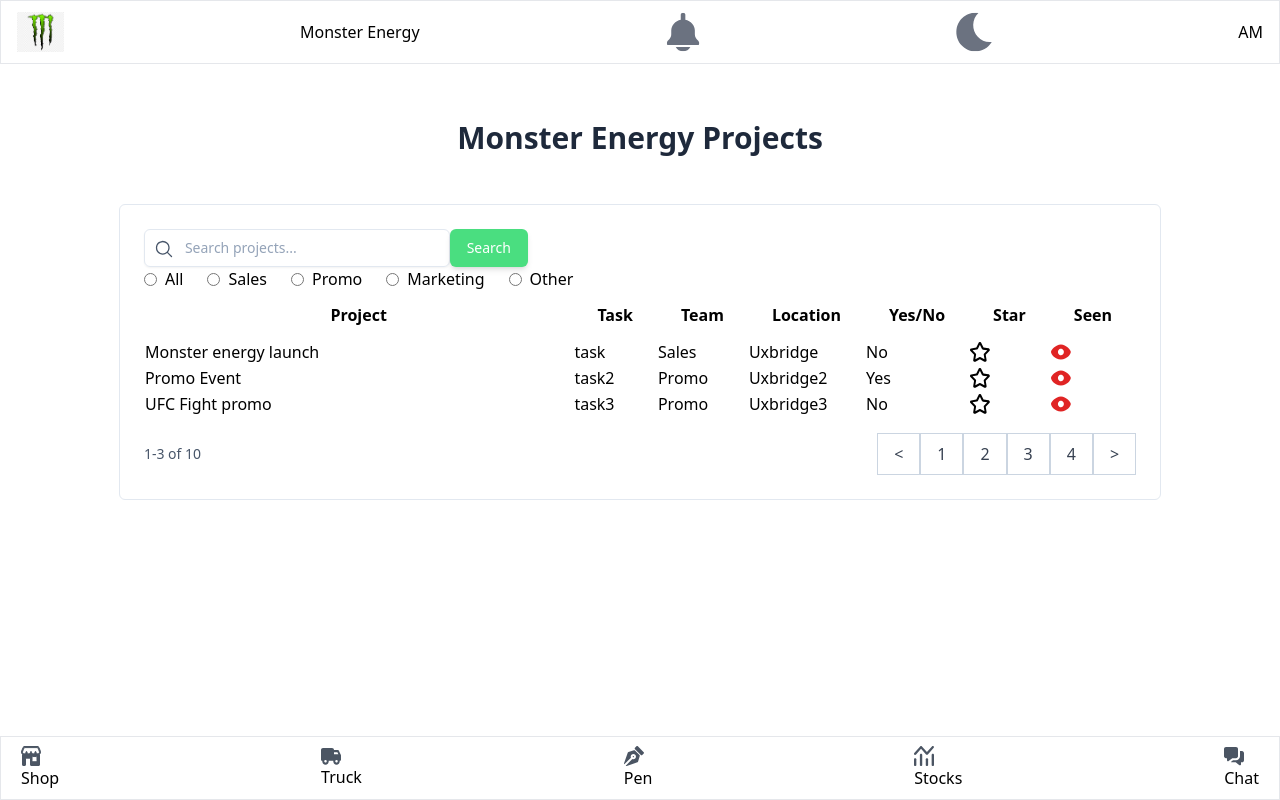
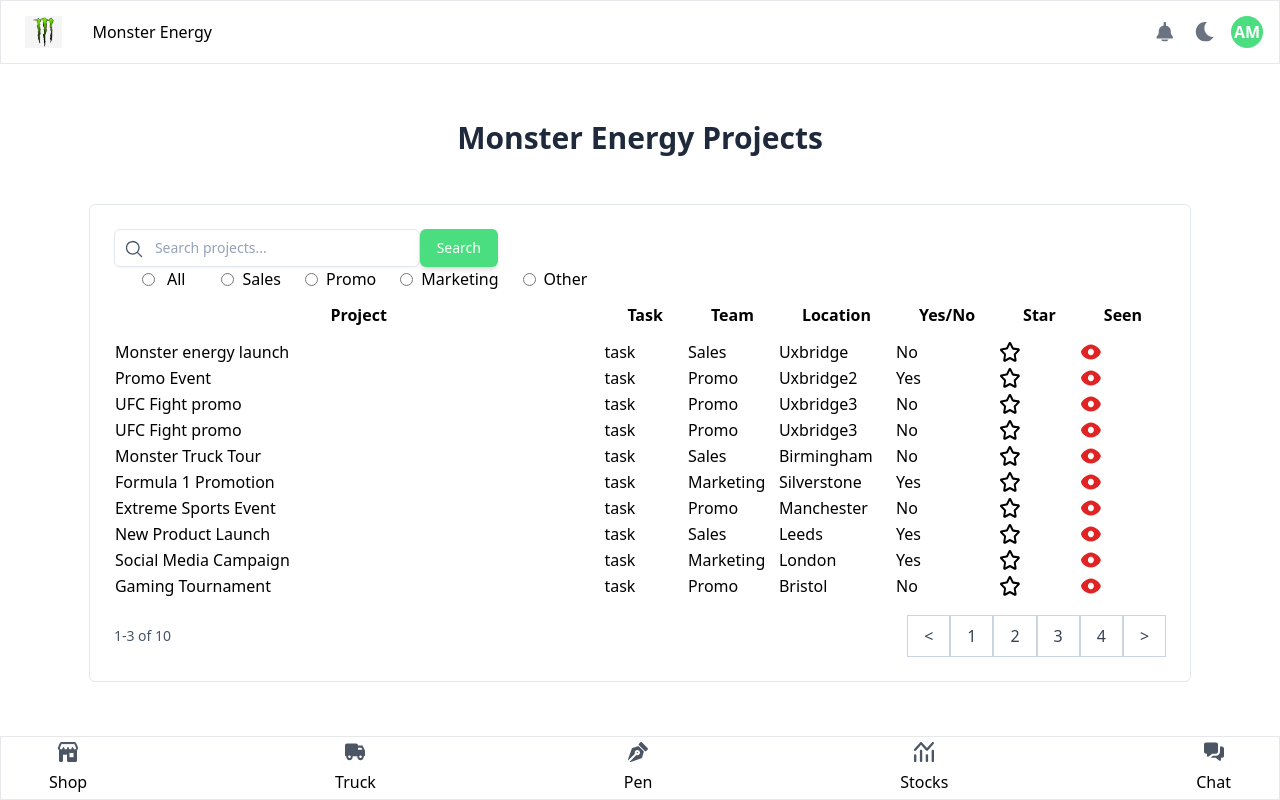
Before and after one commit to Abdu11ahi/monster-task, an Angular app: page / in a window 1280 px wide. Built offline with nearby package versions, Linux system fonts and the light colour scheme.

Commit message:
Header and footer styling + Dummy Data

```diff
--- a/src/app/dashboard/dashboard.component.html
+++ b/src/app/dashboard/dashboard.component.html
@@ -1,17 +1,21 @@
 <main class="flex flex-col h-screen">
   <!-- header -->
-  <header class="h-16 flex items-center justify-between px-4 bg-white border">
+  <header class="flex h-16 items-center justify-between border px-4 bg-white">
+    <div class="flex items-center">
       <div>
         <img
-        class="h-10 w-auto object-contain"
+          class="h-8 w-auto object-contain px-2"
           src="assets/monsterlogo.png"
           alt="monster logo"
         />
       </div>
-    <div>Monster Energy</div>
+      <div class="flex justify-center px-[22px]">Monster Energy</div>
+    </div>
+
+    <div class="flex items-center gap-3">
       <svg
-      width="55"
-      height="55"
+        width="28"
+        height="28"
         viewBox="0 0 55 55"
         fill="none"
         xmlns="http://www.w3.org/2000/svg"
@@ -40,8 +44,8 @@
       </svg>
 
       <svg
-      width="55"
-      height="55"
+        width="28"
+        height="28"
         viewBox="0 0 55 55"
         fill="none"
         xmlns="http://www.w3.org/2000/svg"
@@ -65,17 +69,21 @@
         </defs>
       </svg>
 
-    <div>AM</div>
+      <div
+        class="flex h-8 w-8 items-center justify-center rounded-full bg-green-400 font-bold text-white"
+      >
+        AM
+      </div>
+    </div>
   </header>
-  <!-- table-->
 
-  <!-- table-->
   <main
     class="flex-1 bg-white overflow-auto flex flex-col items-center gap-6 px-6 py-8"
   >
     <h1 class="text-center text-3xl font-bold text-slate-800 py-6">
       Monster Energy Projects
     </h1>
+    <!-- table-->
     <div class="border border-slate-200 rounded-md p-6">
       <table class="table-auto">
         <div class="w-full max-w-sm min-w-[200px]">
@@ -106,8 +114,9 @@
           </div>
         </div>
         <div>
-          <div class="flex gap-6">
-            <label class="flex items-center gap-2">
+          <!-- radio buttons-->
+          <div class="flex items-center justify-between px-4 gap-6">
+            <label class="flex items-center gap-3 px-3">
               <input type="radio" name="filter" value="all" />
               All
             </label>
@@ -200,8 +209,8 @@
   </main>
 
   <!-- footer: -->
-  <footer class="h-16 flex items-center justify-between px-5 bg-white border">
-    <div>
+  <footer class="h-16 flex items-center justify-between px-12 bg-white border">
+    <div class="flex flex-col items-center gap-2">
       <svg
         width="20"
         height="20"
@@ -223,12 +232,12 @@
         </defs>
       </svg>
 
-      Shop
+      <span> Shop </span>
     </div>
-    <div>
+    <div class="flex flex-col items-center gap-2">
       <svg
         width="20"
-        height="17"
+        height="20"
         viewBox="0 0 20 17"
         fill="none"
         xmlns="http://www.w3.org/2000/svg"
@@ -238,10 +247,9 @@
           fill="#4B5563"
         />
       </svg>
-
-      Truck
+      <span> Truck </span>
     </div>
-    <div>
+    <div class="flex flex-col items-center gap-2">
       <svg
         width="20"
         height="20"
@@ -269,10 +277,9 @@
           </clipPath>
         </defs>
       </svg>
-
-      Pen
+      <span> Pen </span>
     </div>
-    <div>
+    <div class="flex flex-col items-center gap-2">
       <svg
         width="20"
         height="20"
@@ -308,13 +315,12 @@
           </clipPath>
         </defs>
       </svg>
-
-      Stocks
+      <span> Stocks </span>
     </div>
-    <div>
+    <div class="flex flex-col items-center gap-2">
       <svg
         width="20"
-        height="19"
+        height="20"
         viewBox="0 0 20 19"
         fill="none"
         xmlns="http://www.w3.org/2000/svg"
@@ -328,8 +334,7 @@
           fill="#4B5563"
         />
       </svg>
-
-      Chat
+      <span> Chat </span>
     </div>
   </footer>
 </main>
--- a/src/app/dashboard/dashboard.component.ts
+++ b/src/app/dashboard/dashboard.component.ts
@@ -27,7 +27,7 @@
     {
       id: 2,
       project: 'Promo Event',
-      task: 'task2',
+      task: 'task',
       team: 'Promo',
       location: 'Uxbridge2',
       yesNo: 'Yes',
@@ -35,10 +35,66 @@
     {
       id: 3,
       project: 'UFC Fight promo',
-      task: 'task3',
+      task: 'task',
       team: 'Promo',
       location: 'Uxbridge3',
       yesNo: 'No',
     },
+    {
+      id: 4,
+      project: 'UFC Fight promo',
+      task: 'task',
+      team: 'Promo',
+      location: 'Uxbridge3',
+      yesNo: 'No',
+    },
+    {
+  id: 5,
+  project: 'Monster Truck Tour',
+  task: 'task',
+  team: 'Sales',
+  location: 'Birmingham',
+  yesNo: 'No'
+},
+{
+  id: 6,
+  project: 'Formula 1 Promotion',
+  task: 'task',
+  team: 'Marketing',
+  location: 'Silverstone',
+  yesNo: 'Yes'
+},
+{
+  id: 7,
+  project: 'Extreme Sports Event',
+  task: 'task',
+  team: 'Promo',
+  location: 'Manchester',
+  yesNo: 'No'
+},
+{
+  id: 8,
+  project: 'New Product Launch',
+  task: 'task',
+  team: 'Sales',
+  location: 'Leeds',
+  yesNo: 'Yes'
+},
+{
+  id: 9,
+  project: 'Social Media Campaign',
+  task: 'task',
+  team: 'Marketing',
+  location: 'London',
+  yesNo: 'Yes'
+},
+{
+  id: 10,
+  project: 'Gaming Tournament',
+  task: 'task',
+  team: 'Promo',
+  location: 'Bristol',
+  yesNo: 'No'
+},
   ];
 }
```
Lines whose indentation alone changed are shown as unchanged.
